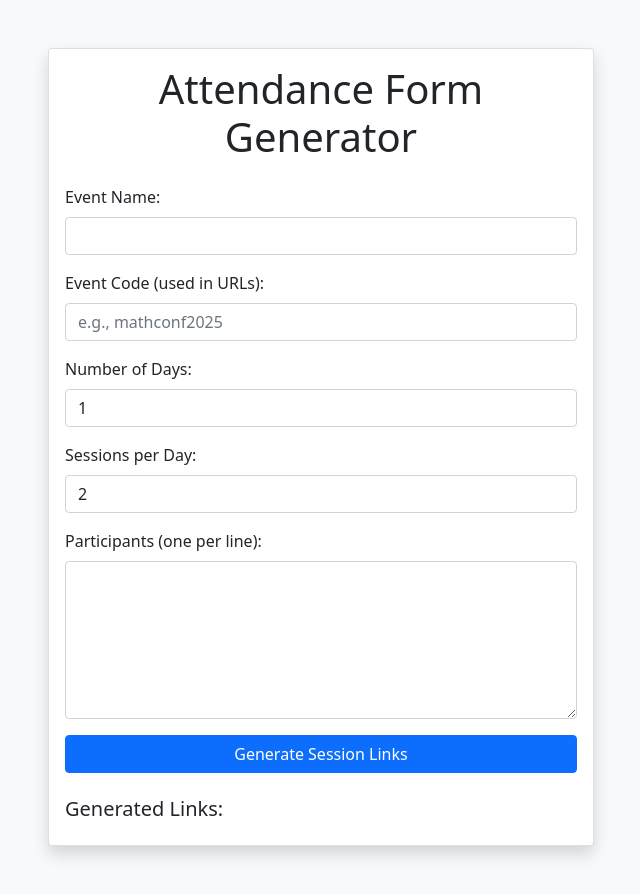
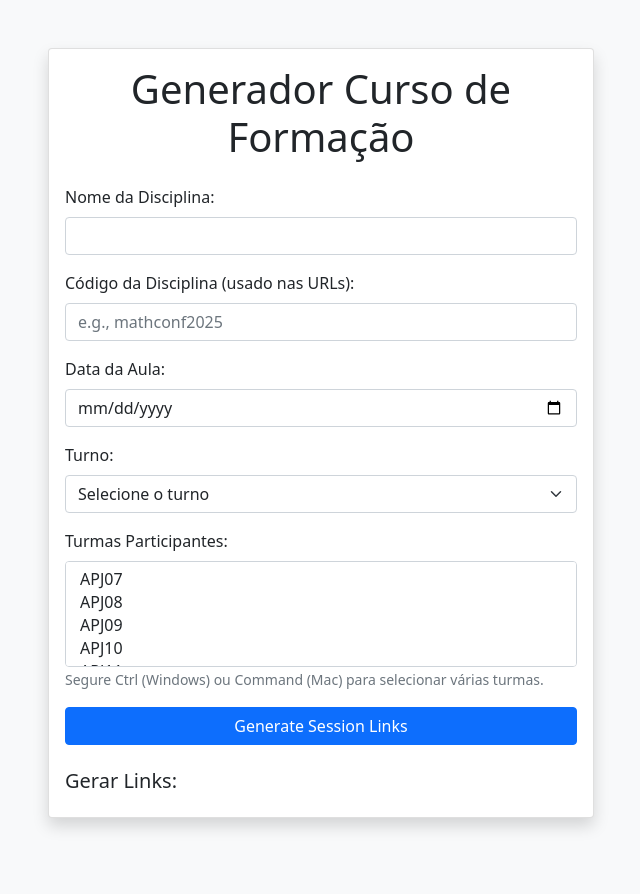
Before and after one commit to dmfadul/attendance-app-course, a plain HTML site: page editor/index.html in a window 1280 px wide. Shown: the whole page, without its empty margins (319-959 px from the left). After the commit the page ends 866 px from the top, so only its background shows below. Drawn offline with Linux system fonts and the light colour scheme.

Commit message:
changed generator fields

```diff
--- a/editor/index.html
+++ b/editor/index.html
@@ -13,39 +13,62 @@
       <div class="col-12 col-sm-10 col-md-8 col-lg-6">
         <div class="card shadow">
           <div class="card-body">
-            <h1 class="card-title text-center mb-4">Attendance Form Generator</h1>
+            <h1 class="card-title text-center mb-4">Generador Curso de Formação</h1>
 
             <form id="editor-form">
               <div class="mb-3">
-                <label for="event-name" class="form-label">Event Name:</label>
+                <label for="event-name" class="form-label">Nome da Disciplina:</label>
                 <input type="text" id="event-name" class="form-control" required>
               </div>
 
               <div class="mb-3">
-                <label for="event-code" class="form-label">Event Code (used in URLs):</label>
+                <label for="event-code" class="form-label">Código da Disciplina (usado nas URLs):</label>
                 <input type="text" id="event-code" placeholder="e.g., mathconf2025" class="form-control" required>
               </div>
 
               <div class="mb-3">
-                <label for="num-days" class="form-label">Number of Days:</label>
-                <input type="number" id="num-days" class="form-control" min="1" value="1" required>
+                <label for="class-date" class="form-label">Data da Aula:</label>
+                <input type="date" id="class-date" class="form-control" min="1" value="1" required>
               </div>
 
               <div class="mb-3">
-                <label for="sessions-per-day" class="form-label">Sessions per Day:</label>
-                <input type="number" id="sessions-per-day" class="form-control" min="1" value="2" required>
+                <label for="class-period" class="form-label">Turno:</label>
+                <select id="class-period" class="form-select" required>
+                  <option value="" disabled selected>Selecione o turno</option>
+                  <option value="morning">Manhã</option>
+                  <option value="afternoon">Tarde</option>
+                  <option value="evening">Noite</option>
+                </select>
               </div>
 
               <div class="mb-3">
-                <label for="participants" class="form-label">Participants (one per line):</label>
-                <textarea id="participants" rows="6" class="form-control" required></textarea>
+                <label for="turmas-select" class="form-label">Turmas Participantes:</label>
+                <select id="turmas-select" class="form-select" multiple required>
+                  <option value="APJ07">APJ07</option>
+                  <option value="APJ08">APJ08</option>
+                  <option value="APJ09">APJ09</option>
+                  <option value="APJ10">APJ10</option>
+                  <option value="APJ11">APJ11</option>
+                  <option value="APJ12">APJ12</option>
+                  <option value="APJ13">APJ13</option>
+                  <option value="APJ14">APJ14</option>
+                  <option value="APJ15">APJ15</option>
+                  <option value="APJ16">APJ16</option>
+                  <option value="APJ17">APJ17</option>
+                  <option value="PAP22">PAP22</option>
+                  <option value="DEL45">DEL45</option>
+                  <option value="DEL46">DEL46</option>
+                </select>
+                <small class="form-text text-muted">
+                  Segure Ctrl (Windows) ou Command (Mac) para selecionar várias turmas.
+                </small>
               </div>
 
               <button type="submit" class="btn btn-primary w-100">Generate Session Links</button>
             </form>
 
             <div class="mt-4">
-              <h2 class="h5">Generated Links:</h2>
+              <h2 class="h5">Gerar Links:</h2>
               <ul id="generated-links" class="list-group mt-2"></ul>
             </div>
           </div>
--- a/js/editor.js
+++ b/js/editor.js
@@ -3,22 +3,18 @@ document.getElementById("editor-form").addEventListener("submit", function (e) {
 
     const eventName = document.getElementById("event-name").value.trim();
     const eventCode = document.getElementById("event-code").value.trim();
-    const numDays = parseInt(document.getElementById("num-days").value);
-    const sessionsPerDay = parseInt(document.getElementById("sessions-per-day").value);
-    const participantsRaw = document.getElementById("participants").value.trim();
-
-    const participants = participantsRaw.split("\n").map(name => name.trim()).filter(Boolean);
+    const eventDate = document.getElementById("class-date").value.trim();
+    const eventPeriod = document.getElementById("class-period").value.trim();
+    const turmaOptions = document.getElementById("turmas-select").selectedOptions;
+    const selectedTurmas = Array.from(turmaOptions).map(opt => opt.value);
 
     const linksList = document.getElementById("generated-links");
     linksList.innerHTML = ""; // Clear previous
 
     const baseUrl = window.location.origin + "/attendance-app-course/session/form.html";
 
-    for (let day = 1; day <= numDays; day++) {
-      for (let session = 1; session <= sessionsPerDay; session++) {
-        const sessionId = `day${day}-slot${session}`;
+    const sessionId = `day${eventDate}-slot${eventPeriod}`;
     const fullUrl = `${baseUrl}?event=${encodeURIComponent(eventCode)}&session=${encodeURIComponent(sessionId)}`;
-
     const li = document.createElement("li");
     const a = document.createElement("a");
     a.href = fullUrl;
@@ -26,19 +22,17 @@ document.getElementById("editor-form").addEventListener("submit", function (e) {
     a.target = "_blank";
     li.appendChild(a);
     linksList.appendChild(li);
-      }
-    }
+
 
     // Optionally export config or store locally
     const config = {
       eventCode,
       eventName,
-      numDays,
-      sessionsPerDay,
-      participants,
+      eventDate,
+      eventPeriod,
+      selectedTurmas,
       generatedAt: new Date().toISOString()
     };
-    console.log("Generated config:", participants);
     console.log("Config object:", eventCode);
 
     // Store in localStorage for now
```
Lines whose indentation alone changed are shown as unchanged.
